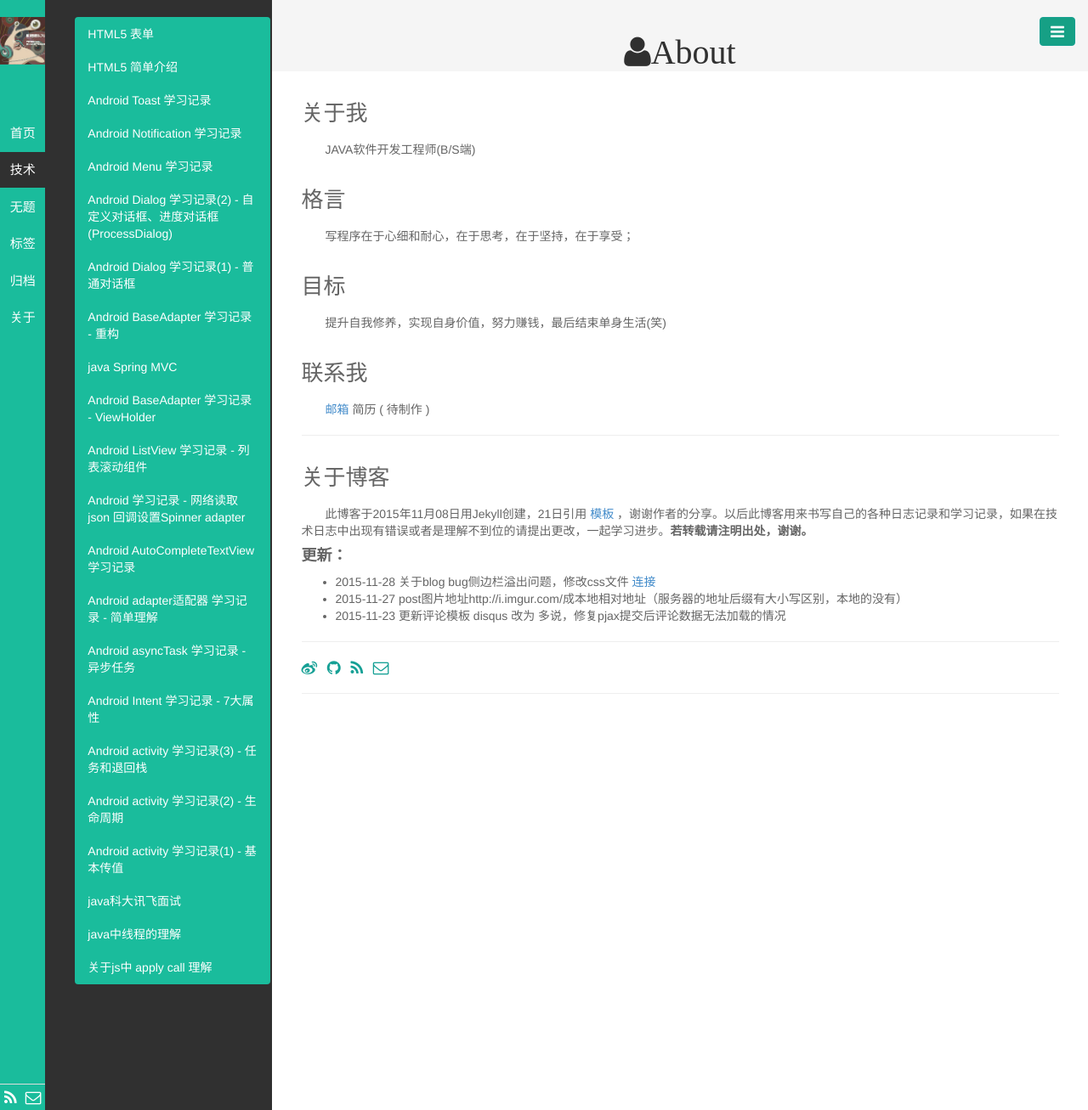
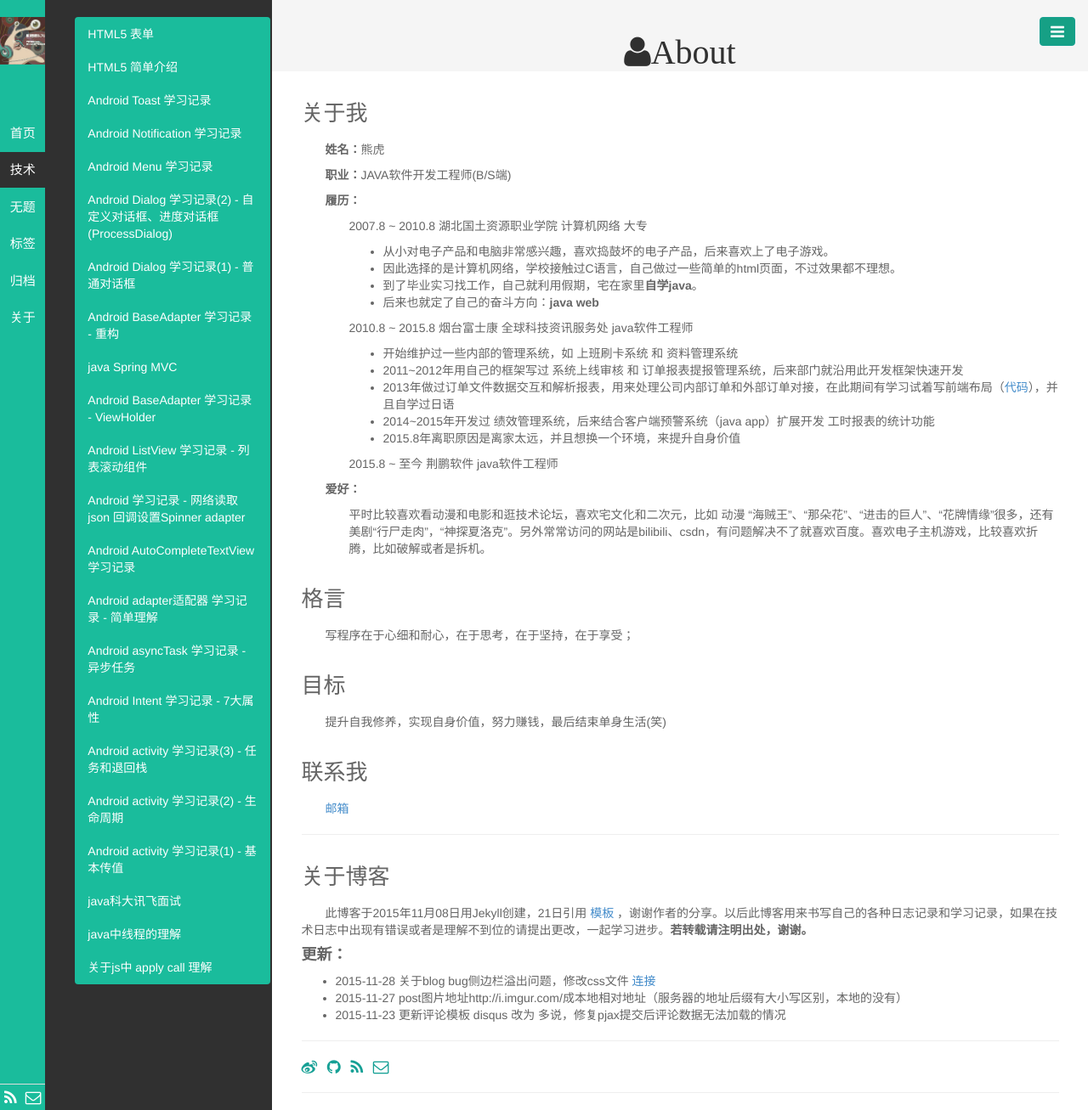
Before and after one commit to javadavid/blog, a Jekyll site: the page built from pages/about.html, in a window 1280 px wide. Shown: the whole page at 85% size. Built offline with Jekyll 4.4.1, drawn with Linux system fonts in a browser that asks for light colours; comment, search, counter and statistics services are not loaded.

Commit message:
update about

```diff
--- a/pages/about.html
+++ b/pages/about.html
@@ -3,27 +3,59 @@ layout: page_title
 title: <i class='fa fa-user fa-lg'>About</i>
 titlename: 关于
 ---
+
+<style>
+	p{text-indent:2em}
+	.noindent{text-indent:0}
+</style>
 <div id="page-content">
 
-	<h3>关于我</h3>
+<h3>关于我</h3>
 
-	<p style="text-indent:2em">JAVA软件开发工程师(B/S端) </p>
+	<p><strong>姓名：</strong>熊虎</p>
+	<p><strong>职业：</strong>JAVA软件开发工程师(B/S端)</p>
+	<p><strong>履历：</strong></p>
+
+	<div style='margin-left:4em'>
+		<p class='noindent'>2007.8 ~ 2010.8 湖北国土资源职业学院 计算机网络 大专</p>
+		<ul>
+			<li>从小对电子产品和电脑非常感兴趣，喜欢捣鼓坏的电子产品，后来喜欢上了电子游戏。</li>
+			<li>因此选择的是计算机网络，学校接触过C语言，自己做过一些简单的html页面，不过效果都不理想。</li>
+			<li>到了毕业实习找工作，自己就利用假期，宅在家里<strong>自学java</strong>。</li>
+			<li>后来也就定了自己的奋斗方向：<strong>java web</strong></li>
+		</ul>
+		<p class='noindent'>2010.8 ~ 2015.8 烟台富士康 全球科技资讯服务处 java软件工程师</p>
+		<ul>
+			<li>开始维护过一些内部的管理系统，如 上班刷卡系统 和 资料管理系统</li>
+			<li>2011~2012年用自己的框架写过 系统上线审核 和 订单报表提报管理系统，后来部门就沿用此开发框架快速开发</li>
+			<li>2013年做过订单文件数据交互和解析报表，用来处理公司内部订单和外部订单对接，在此期间有学习试着写前端布局（<a href='http://xh888.github.io/page_demo/miaov_exercise/'  target='_blank'>代码</a>），并且自学过日语</li>
+			<li>2014~2015年开发过 绩效管理系统，后来结合客户端预警系统（java app）扩展开发 工时报表的统计功能</li>
+			<li>2015.8年离职原因是离家太远，并且想换一个环境，来提升自身价值</li>
+		</ul>
+		<p class='noindent'>2015.8 ~ 至今 荆鹏软件 java软件工程师</p>
+	</div>
+
+<p><strong>爱好：</strong>
+	<div style='margin-left:4em'>
+	平时比较喜欢看动漫和电影和逛技术论坛，喜欢宅文化和二次元，比如 动漫 “海贼王”、“那朵花”、“进击的巨人”、“花牌情缘”很多，还有美剧“行尸走肉”，“神探夏洛克”。另外常常访问的网站是bilibili、csdn，有问题解决不了就喜欢百度。喜欢电子主机游戏，比较喜欢折腾，比如破解或者是拆机。</p>
+	</div>
+
 
 	<h3>格言</h3>
 
-	<p style="text-indent:2em">写程序在于心细和耐心，在于思考，在于坚持，在于享受；</p>
+	<p>写程序在于心细和耐心，在于思考，在于坚持，在于享受；</p>
 
 	<h3>目标</h3>
 
-	<p style="text-indent:2em">提升自我修养，实现自身价值，努力赚钱，最后结束单身生活(笑) </p>
+	<p>提升自我修养，实现自身价值，努力赚钱，最后结束单身生活(笑) </p>
 
 	<h3>联系我</h3>
 
-	<p style="text-indent:2em"><a href="mailto:{{ site.author.email }}">邮箱</a> 简历 ( 待制作 ) </p>
+	<p ><a href="mailto:{{ site.author.email }}">邮箱</a> </p>
 
 <hr>
 	<h3>关于博客</h3>
-	<p style="text-indent:2em">此博客于2015年11月08日用Jekyll创建，21日引用 <a target='_blank' href="https://github.com/lay1010">模板</a> ，谢谢作者的分享。以后此博客用来书写自己的各种日志记录和学习记录，如果在技术日志中出现有错误或者是理解不到位的请提出更改，一起学习进步。<b>若转载请注明出处，谢谢。</b></p>
+	<p >此博客于2015年11月08日用Jekyll创建，21日引用 <a target='_blank' href="https://github.com/lay1010">模板</a> ，谢谢作者的分享。以后此博客用来书写自己的各种日志记录和学习记录，如果在技术日志中出现有错误或者是理解不到位的请提出更改，一起学习进步。<b>若转载请注明出处，谢谢。</b></p>
 	<h4><strong>更新：</strong></h4>
 	<ul>
 		<li>2015-11-28 关于blog bug侧边栏溢出问题，修改css文件 <a target='_blank' href='https://github.com/lay1010/lay1010.github.io/issues/10'>连接</a> </li>
```
